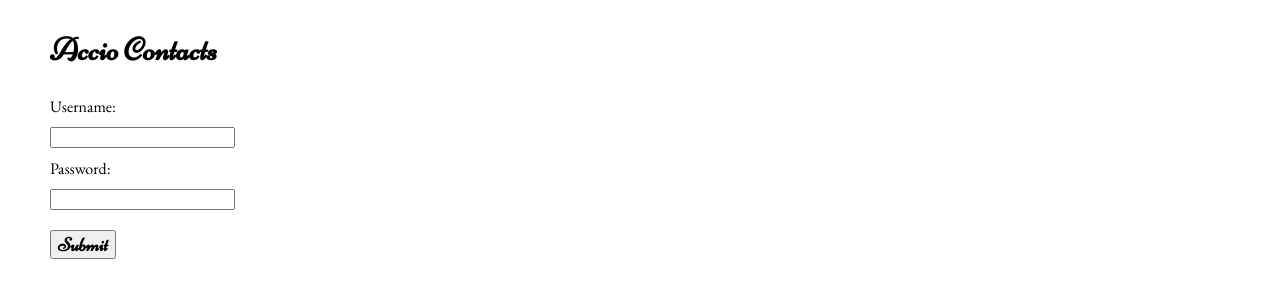
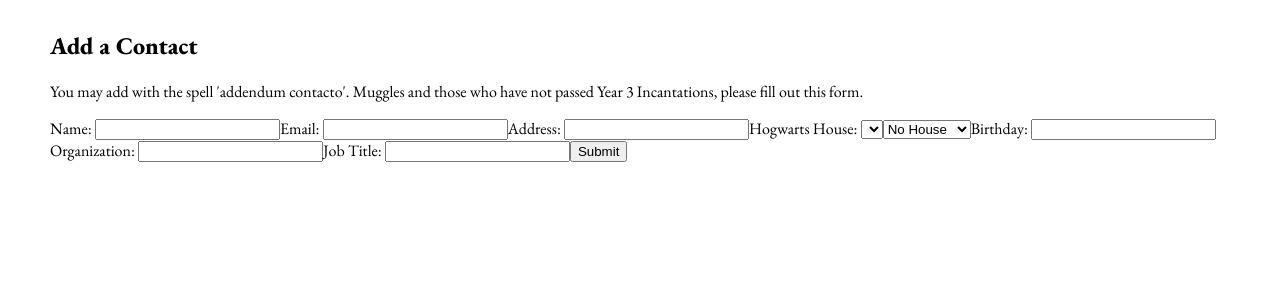
Before and after one commit to momentum-cohort-2018-04/hw-w8d4-frontend-emachaffie, a React (Create React App) app: page / in a window 1280 px wide. Shown: the top 300 px of the page. Built offline with nearby package versions, Linux system fonts and the light colour scheme.

Commit message:
Add contact form started to appear but broke login page

```diff
--- a/db.json
+++ b/db.json
@@ -1,8 +1,274 @@
 {
   "contacts": [
-    {"id": 1, "name": "Harry Potter", "email": "hpotter@hogwarts.magic", "address": "4 Privet Drive, Little Whinging, Surrey", "house": "Gryffindor", "birthday": "July 31, 1980", "company": "Ministry of Magic", "title": "Auror"},
-    {"id": 2, "name": "Hermione Granger", "email": "hgranger@hogwarts.magic", "address": "Heathgate, Hampstead", "house": "Gryffindor", "birthday": "September 19, 1979", "company": "Ministry of Magic", "title": "Minister for Magic"},
-    {"id": 3, "name": "Luna Lovegood", "email": "llovegood@hogwarts.magic", "address": "102 Pandora Drive, Ottery St Catchpole", "house": "Ravenclaw", "birthday": "February 13, 1981", "company": "Ministry of Magical Creatures", "title": "Magizoologist"},
-    {"id": 4, "name": "Ron Weasley", "email": "rweasley@hogwarts.magic", "address": "The Burrow, Ottery St Catchpole", "house": "Gryffindor", "birthday": "March 1, 1980", "company": "Weasley's Wizard Wheezes", "title": "Co-Manager"}
+    {
+      "id": 1,
+      "name": "Harry Potter",
+      "email": "hpotter@hogwarts.magic",
+      "address": "4 Privet Drive, Little Whinging, Surrey",
+      "house": "Gryffindor",
+      "birthday": "July 31, 1980",
+      "company": "Ministry of Magic",
+      "title": "Auror"
+    },
+    {
+      "id": 2,
+      "name": "Hermione Granger",
+      "email": "hgranger@hogwarts.magic",
+      "address": "Heathgate, Hampstead",
+      "house": "Gryffindor",
+      "birthday": "September 19, 1979",
+      "company": "Ministry of Magic",
+      "title": "Minister for Magic"
+    },
+    {
+      "id": 3,
+      "name": "Luna Lovegood",
+      "email": "llovegood@hogwarts.magic",
+      "address": "102 Pandora Drive, Ottery St Catchpole",
+      "house": "Ravenclaw",
+      "birthday": "February 13, 1981",
+      "company": "Ministry of Magical Creatures",
+      "title": "Magizoologist"
+    },
+    {
+      "id": 4,
+      "name": "Ron Weasley",
+      "email": "rweasley@hogwarts.magic",
+      "address": "The Burrow, Ottery St Catchpole",
+      "house": "Gryffindor",
+      "birthday": "March 1, 1980",
+      "company": "Weasley's Wizard Wheezes",
+      "title": "Co-Manager"
+    },
+    {
+      "id": "635b98f2-1c8a-42f7-825f-62c611c55ee0",
+      "name": "Snape",
+      "email": "ded",
+      "address": "ded",
+      "house": "Slytherin",
+      "birthday": "ded",
+      "company": "hogwarts",
+      "title": "professor"
+    },
+    {
+      "id": "83ff82aa-583b-485c-9583-a743eca5fb8d",
+      "name": "Snape",
+      "email": "ded",
+      "address": "ded",
+      "house": "Slytherin",
+      "birthday": "ded",
+      "company": "hogwarts",
+      "title": "professor"
+    },
+    {
+      "id": "da2073f0-9852-48f7-8db5-4eb749b3132a",
+      "name": "",
+      "email": "",
+      "address": "",
+      "house": null,
+      "birthday": null,
+      "company": "",
+      "title": ""
+    },
+    {
+      "id": "45242f08-35fc-47f8-98f2-3ab742e0b1b7",
+      "name": "",
+      "email": "",
+      "address": "",
+      "house": null,
+      "birthday": null,
+      "company": "",
+      "title": ""
+    },
+    {
+      "id": "40059585-6191-4d28-b914-5abaeebddce2",
+      "name": "",
+      "email": "",
+      "address": "",
+      "house": null,
+      "birthday": null,
+      "company": "",
+      "title": ""
+    },
+    {
+      "id": "6532a480-95c2-4b51-88d9-c7219d489cd8",
+      "name": "",
+      "email": "",
+      "address": "",
+      "house": null,
+      "birthday": null,
+      "company": "",
+      "title": ""
+    },
+    {
+      "id": "6e28f3a0-29ca-4702-b9f1-ae9f20902b9b",
+      "name": "",
+      "email": "",
+      "address": "",
+      "house": null,
+      "birthday": null,
+      "company": "",
+      "title": ""
+    },
+    {
+      "id": "a2d596dc-45fc-41d1-bd80-aa2febf13f07",
+      "name": "asdf",
+      "email": "asdf",
+      "address": "asdf",
+      "house": "Slytherin",
+      "birthday": "asdf",
+      "company": "asdf",
+      "title": "asdf"
+    },
+    {
+      "id": "5ee48a2c-012e-4b4b-b01a-532da1e78ee4",
+      "name": "",
+      "email": "",
+      "address": "",
+      "house": null,
+      "birthday": null,
+      "company": "",
+      "title": ""
+    },
+    {
+      "id": "653d4c97-c4d4-4195-96ae-880f3bbfb9ba",
+      "name": "",
+      "email": "",
+      "address": "",
+      "house": null,
+      "birthday": null,
+      "company": "",
+      "title": ""
+    },
+    {
+      "id": "668a721f-31ce-4038-9fd4-e7c3967b4dba",
+      "name": "",
+      "email": "",
+      "address": "",
+      "house": null,
+      "birthday": null,
+      "company": "",
+      "title": ""
+    },
+    {
+      "id": "78219a8e-e1a5-4550-a589-2309068e2be9",
+      "name": "",
+      "email": "",
+      "address": "",
+      "house": null,
+      "birthday": null,
+      "company": "",
+      "title": ""
+    },
+    {
+      "id": "4838ab39-7903-4d5f-8da9-15e46af215e2",
+      "name": "",
+      "email": "",
+      "address": "",
+      "house": null,
+      "birthday": null,
+      "company": "",
+      "title": ""
+    },
+    {
+      "id": "82b61a2d-cafb-40fd-9730-314635c95a60",
+      "name": "",
+      "email": "",
+      "address": "",
+      "house": null,
+      "birthday": null,
+      "company": "",
+      "title": ""
+    },
+    {
+      "id": "05eade8a-d398-4533-b8a6-d6a5a55658be",
+      "name": "",
+      "email": "",
+      "address": "",
+      "house": null,
+      "birthday": null,
+      "company": "",
+      "title": ""
+    },
+    {
+      "id": "115495f7-a117-4aed-b510-269678f65005",
+      "name": "",
+      "email": "",
+      "address": "",
+      "house": null,
+      "birthday": null,
+      "company": "",
+      "title": ""
+    },
+    {
+      "id": "80ef6e38-9d1b-43c7-93f2-13c8ca8df93e",
+      "name": "",
+      "email": "",
+      "address": "",
+      "house": null,
+      "birthday": null,
+      "company": "",
+      "title": ""
+    },
+    {
+      "id": "1bdf4ce7-f2c9-48c2-b624-2b9123694feb",
+      "name": "",
+      "email": "",
+      "address": "",
+      "house": null,
+      "birthday": null,
+      "company": "",
+      "title": ""
+    },
+    {
+      "id": "00da4e4e-a003-4186-ae6f-24468f993e2f",
+      "name": "",
+      "email": "",
+      "address": "",
+      "house": null,
+      "birthday": null,
+      "company": "",
+      "title": ""
+    },
+    {
+      "id": "3f38f903-f12d-4d45-b2c8-9c97987f61ff",
+      "name": "",
+      "email": "",
+      "address": "",
+      "house": null,
+      "birthday": null,
+      "company": "",
+      "title": ""
+    },
+    {
+      "id": "171fd8e6-d295-4da7-8292-0618ad7c336a",
+      "name": "",
+      "email": "",
+      "address": "",
+      "house": null,
+      "birthday": null,
+      "company": "",
+      "title": ""
+    },
+    {
+      "id": "f895ccb8-7d6b-434d-98f0-c62b0f83ddfa",
+      "name": "",
+      "email": "",
+      "address": "",
+      "house": null,
+      "birthday": null,
+      "company": "",
+      "title": ""
+    },
+    {
+      "id": "94341134-a7ed-435b-a05e-2790dbea4916",
+      "name": "",
+      "email": "",
+      "address": "",
+      "house": null,
+      "birthday": null,
+      "company": "",
+      "title": ""
+    }
   ]
 }
--- a/src/AddContact.js
+++ b/src/AddContact.js
@@ -3,16 +3,17 @@
 import React, { Component } from 'react'
 import request from 'superagent'
 import './App.css'
-import Contacts from './Contacts'
+import uuid from 'uuid/v4'
 
 class AddContact extends Component {
   constructor (props) {
     super()
     this.state = {
+      id: '',
       name: '',
       email: '',
       address: '',
-      house: '',
+      house: null,
       birthday: null,
       company: '',
       title: ''
@@ -23,44 +24,55 @@
   }
 
   handleChange (event) {
-    let value = event.target.value
+    const name = event.target.name
+    const value = event.target.value
     console.log(value)
-    // this.setState.value({value: value})
-    // See kb link on line 12 https://github.com/momentum-cohort-2018-04/kb/blob/master/w7--frontend/examples/alarm-clock/src/components/AddAlarmForm.js
+    console.log(name)
+    this.setState({[name]: value})
   }
 
   handleSubmit (event) {
+    const newId = uuid()
+    this.setState({id: newId})
+    const body = {
+      id: newId,
+      name: this.state.name,
+      email: this.state.email,
+      address: this.state.address,
+      house: this.state.house,
+      birthday: this.state.birthday,
+      company: this.state.company,
+      title: this.state.title}
+    console.log(body)
     event.preventDefault()
     request
       .post(`http://localhost:8000/contacts/`)
       .auth(localStorage.username, localStorage.password)
-      .send(// You left off here!//
-      )
-      .then(response => {
-      })
+      .send(body)
+      .end()
+    this.props.notAddingContact()
   }
 
   render () {
     return (
       <div>
-        {/* Get in random id thing */}
+        <h2>Add a Contact</h2>
+        <p>You may add with the spell 'addendum contacto'. Muggles and those who have not passed Year 3 Incantations, please fill out this form.</p>
         <form type='submit' onSubmit={this.handleSubmit}>
-        Name: <input type='text' value='name' onChange={this.handleChange} />
-        Email: <input type='text' value='email' onChange={this.handleChange} />
-        // Make email an email
-        Address: <input type='text' value='address' onChange={this.handleChange} />
-        Hogwarts House: <select value={this.state.house} onChange={this.handleChange} />
-          <select value={this.state.house} onChange={this.handleChange}>
+        Name: <input type='text' name='name' onChange={this.handleChange} />
+        Email: <input type='text' name='email' onChange={this.handleChange} />
+        Address: <input type='text' name='address' onChange={this.handleChange} />
+        Hogwarts House: <select name='house' onChange={this.handleChange} />
+          <select name='house' onChange={this.handleChange}>
             <option value='No House'>No House</option>
             <option value='Gryffindor'>Gryffindor</option>
             <option value='Hufflepuff'>Hufflepuff</option>
             <option value='Ravenclaw'>Ravenclaw</option>
             <option value='Slytherin'>Slytherin</option>
           </select>
-        Birthday: <input type='text' value='birthday' onChange={this.handleChange} />
-        // Make birthday a date selection
-        Organization: <input type='text' value='company' onChange={this.handleChange} />
-        Job Title: <input type='text' value='title' onChange={this.handleChange} />
+        Birthday: <input type='text' name='birthday' onChange={this.handleChange} />
+        Organization: <input type='text' name='company' onChange={this.handleChange} />
+        Job Title: <input type='text' name='title' onChange={this.handleChange} />
           <button type='submit'>Submit</button>
         </form>
       </div>
--- a/src/App.js
+++ b/src/App.js
@@ -4,7 +4,8 @@
 // import request from 'superagent'
 import Contacts from './Contacts'
 import LoginPage from './LoginPage'
-// import contacts from '../db'
+import { BrowserRouter as Router, Route } from 'react-router-dom'
+import AddContact from './AddContact'
 
 class App extends Component {
   constructor (props) {
@@ -12,44 +13,45 @@
     this.state = {
       password: localStorage.password,
       username: localStorage.username,
-      loggedIn: false
+      loggedIn: false,
+      addingContact: false
       // Could set state to show particular piece based on what was clicked, would need a conditional statement below
     }
     this.changeLoggedInStatus = this.changeLoggedInStatus.bind(this)
+    this.notAddingContact = this.notAddingContact.bind(this)
+    this.addingContact = this.addingContact.bind.bind(this)
   }
 
-  // Component did mount, get request user and password from state,
-  // check it's authorized/valid
-  // If valid, set logged in to true
-  // if not valid, show login screen
-
-  // render
-  // if loading show spinner
-  // if logged in show Contacts
-  // else show LoginPage
+  componentDidMount () {
+    this.changeLoggedInStatus()
+  }
 
   changeLoggedInStatus () {
-    if (this.state.password && this.state.username) {
-      console.log(this.state.password)
-      console.log(this.state.username)
-      this.setState({loggedIn: true})
-    }
+    this.setState({loggedIn: true})
+  }
+
+  addingContact () {
+    this.setState({addingContact: true})
+    console.log('addingContact to true')
+  }
+
+  notAddingContact () {
+    this.setState({addingContact: false})
+    console.log('addingContact to false')
   }
 
   render () {
     let loggedIn = this.state.loggedIn
-    return (
-      <div>
-        {(loggedIn) ? (
-          <div className='contactHomePage'>
-            <Contacts password={this.state.password} username={this.state.username} />
-          </div>
-        ) : (
-          <div>
-            <LoginPage loggedIn={this.changeLoggedInStatus.bind(this)} />
-          </div>)}
-      </div>
-    )
+    if (!loggedIn) {
+      return (
+        <LoginPage changeLoggedInStatus={this.changeLoggedInStatus.bind(this)} />)
+    } else if (this.addingContact) {
+      return (
+        <AddContact addingContact={this.addingContact.bind(this)} notAddingContact={this.notAddingContact.bind(this)} />)
+    } else {
+      return (
+        <Contacts password={this.state.password} username={this.state.username} addingContact={this.addingContact.bind(this)} />)
+    }
   }
 }
 
--- a/src/Contacts.js
+++ b/src/Contacts.js
@@ -4,8 +4,6 @@
 // import { request } from 'https'
 import request from 'superagent'
 import './App.css'
-import EditContact from './EditContact'
-import AddContact from './AddContact'
 
 class Contacts extends Component {
   constructor (props) {
@@ -48,33 +46,32 @@
       })
   }
 
-  addContactFn (event) {
-    event.preventDefault()
-    new AddContact
-  }
+  // addContactFn (event) {
+  //   event.preventDefault()
+  //   new AddContact contactList={this.state.contactList}
+  // }
 
   render () {
     return (
       <div className='contactListDisplay'>
         <h1>Accio Contacts</h1>
         <p>Keep Track of Your Magical and Muggle Friends</p>
-        <button className='addContact' onClick={this.addContactFn}
+        <button className='addContact' onClick={this.props.addingContact}
         >Add Contact</button>
         {this.state.contactList.map((contact, i) => (
           <div key={contact.id} className='contactDiv'>
             <h3 className='name'>{contact.name}</h3>
             <p className='email'><span className='textSpan'>Email: </span>{contact.email}</p>
             <p className='address'><span className='textSpan'>Address: </span>{contact.address}</p>
-            <p className='house'><span className='textSpan'>Hogwarts House: </span>{contact.email}</p>
-            <p className='birthday'><span className='textSpan'>Birthday: </span>{contact.birdthday}</p>
+            <p className='house'><span className='textSpan'>Hogwarts House: </span>{contact.house}</p>
+            <p className='birthday'><span className='textSpan'>Birthday: </span>{contact.birthday}</p>
             <p className='company'><span className='textSpan'>Organization: </span>{contact.company}</p>
             <p className='title'><span className='textSpan'>Job Title: </span>{contact.title}</p>
             <div>
-              <button className='editButton' //onClick={<EditContact {contactList=this.state.contactList} />}//
+              <button className='editButton' // onClick={<EditContact {contactList=this.state.contactList} />}//
               >Edit</button>
               <button className='deleteButton' id={contact.id} onClick={this.deleteContact}
               >Delete</button>
-              {console.log(contact.id)}
             </div>
           </div>
         )
--- a/src/LoginPage.js
+++ b/src/LoginPage.js
@@ -29,14 +29,10 @@
         .get(`http://localhost:8000/contacts/`)
         .auth(username, password)
         .then((response) => {
-          if (this.props.password !== null && this.props.username !== null) {
-            this.props.loggedIn()
-          }
+          this.props.changeLoggedInStatus()
         })
     )
   }
-
-  // render with prop onLogin?
 
   render () {
     return (
```
Also changed, not shown: package.json (+9 -7 lines), src/App.css (+7 -0 lines), 1 other file (tests, documents, lock files or other folders).
